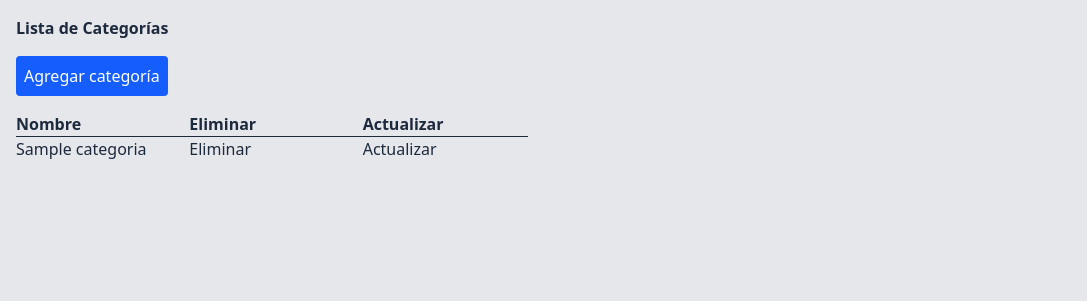
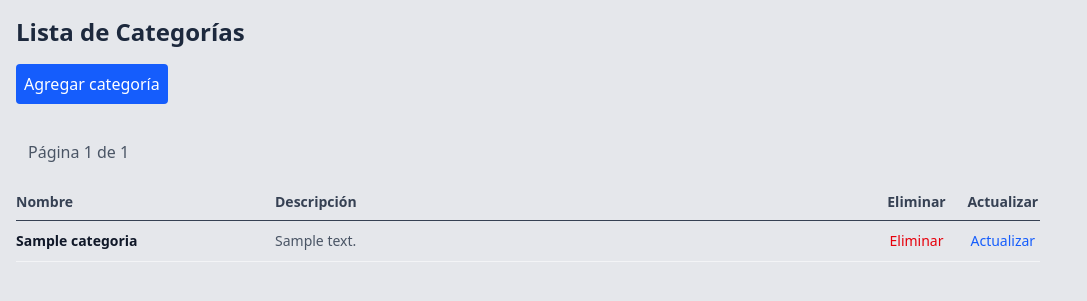
Before and after one commit to k100fuegos/UFDS_Semana13, a Django app: page /categoria/ in a window 1280 px wide. Shown: the part 57-358 px from the top of the page, without its empty margins (0-1087 px from the left). Run offline with Django 5.2, Linux system fonts and the light colour scheme; a user stored in the database is signed in; tables that the repository leaves empty hold one stand-in row (values such as "Sample post"); some libraries are stand-ins or nearby versions.

Commit message:
Fix generales

```diff
--- a/comercial/catalogo/templates/categoria/lista.html
+++ b/comercial/catalogo/templates/categoria/lista.html
@@ -1,26 +1,46 @@
-{%extends "base.html"%}
-{%block titulo%} Categoria {%endblock titulo%}
+{% extends "base.html" %}
+{% block titulo %} Categorías {% endblock titulo %}
 
-{%block contenido%}
-<h1 class="font-bold text-balance">Lista de Categorías</h1>
+{% block contenido %}
+<h1 class="font-bold text-2xl text-balance">Lista de Categorías</h1>
 <a href="{% url 'add_categoria' %}" class="p-2 bg-blue-600 my-4 inline-block text-white rounded hover:bg-blue-700">Agregar categoría</a>
-<div class="grid grid-cols-3 gap-2 border-b max-w-lg font-bold">
-    <p>Nombre</p>
-    <p>Eliminar</p>
-    <p>Actualizar</p>
+
+<nav class="flex flex-wrap items-center gap-2 my-4">
+    {% if categorias.has_previous %}
+    <a href="?page=1" class="px-3 py-1 bg-blue-600 hover:bg-blue-500 text-white rounded">Primera</a>
+    <a href="?page={{ categorias.previous_page_number }}" class="px-3 py-1 text-blue-600 hover:bg-blue-50 rounded">Anterior</a>
+    {% endif %}
+
+    <span class="px-3 py-1 text-gray-600">
+        Página {{ categorias.number }} de {{ categorias.paginator.num_pages }}
+    </span>
+
+    {% if categorias.has_next %}
+    <a href="?page={{ categorias.next_page_number }}" class="px-3 py-1 text-blue-600 hover:bg-blue-50 rounded">Siguiente</a>
+    <a href="?page={{ categorias.paginator.num_pages }}" class="px-3 py-1 text-blue-600 hover:bg-blue-50 rounded">Última</a>
+    {% endif %}
+</nav>
+
+<div class="grid grid-cols-12 gap-3 border-b max-w-5xl font-bold py-2 text-sm text-gray-700">
+    <p class="col-span-3">Nombre</p>
+    <p class="col-span-7">Descripción</p>
+    <p class="col-span-1 text-center">Eliminar</p>
+    <p class="col-span-1 text-center">Actualizar</p>
 </div>
-{%if categorias%}
-{%for categoria in categorias%}
-<div class="grid grid-cols-3 gap-2 max-w-lg hover:bg-gray-300">
-    <p>{{categoria.nombre}}</p>
-    <form method="post" action="{% url 'delete_categoria' categoria.id %}">
-        {% csrf_token %}
-        <button type="submit" class="cursor-pointer hover:text-blue-600">Eliminar</button>
-    </form>
-    <a href="{% url 'update_categoria' categoria.id %}" class="cursor-pointer hover:text-blue-600">Actualizar</a>
+{% if categorias %}
+{% for categoria in categorias %}
+<div class="grid grid-cols-12 gap-3 max-w-5xl hover:bg-gray-300 items-center py-2.5 border-b border-gray-100 text-sm">
+    <p class="col-span-3 font-semibold text-gray-900">{{ categoria.nombre }}</p>
+    <p class="col-span-7 text-gray-600">{{ categoria.descripcion|default:"Sin descripción" }}</p>
+    <div class="col-span-1 text-center">
+        <a href="{% url 'delete_categoria' categoria.id %}" class="cursor-pointer hover:text-red-800 text-red-600 font-medium" onclick="return confirm('¿Está seguro de eliminar esta categoría?');">Eliminar</a>
+    </div>
+    <div class="col-span-1 text-center">
+        <a href="{% url 'update_categoria' categoria.id %}" class="cursor-pointer hover:text-blue-800 text-blue-600 font-medium">Actualizar</a>
+    </div>
 </div>
-{%endfor%}
-{%else%}
-<p>No hay categorías registradas</p>
-{%endif%}
-{%endblock contenido%}
+{% endfor %}
+{% else %}
+<p class="my-4">No hay categorías registradas</p>
+{% endif %}
+{% endblock contenido %}
--- a/comercial/catalogo/views/categoria.py
+++ b/comercial/catalogo/views/categoria.py
@@ -1,4 +1,5 @@
 from django.contrib.auth.decorators import login_required
+from django.core.paginator import Paginator
 from django.shortcuts import get_object_or_404, redirect, render
 from ..forms.categoria_forms import CategoriaForm
 from ..models.categoria import Categoria
@@ -6,17 +7,21 @@ from ..models.categoria import Categoria
 
 @login_required
 def lista_categorias(request):
-    categorias = Categoria.objects.all()
+    categorias = Categoria.objects.all().order_by('id')
+    paginador = Paginator(categorias, 10)
+
+    pagina = request.GET.get('page')
+    categorias_paginadas = paginador.get_page(pagina)
+
     return render(
-        request, "categoria/lista.html", context={'categorias': categorias}
+        request,
+        "categoria/lista.html",
+        context={'categorias': categorias_paginadas},
     )
 
 
 @login_required
 def delete_categoria(request, id):
-    if request.method != "POST":
-        return redirect("list_categoria")
-
     categoria = get_object_or_404(Categoria, id=id)
     categoria.delete()
     return redirect("list_categoria")
```
Also changed, not shown: comercial/catalogo/templates/producto/lista.html (+32 -20 lines).
